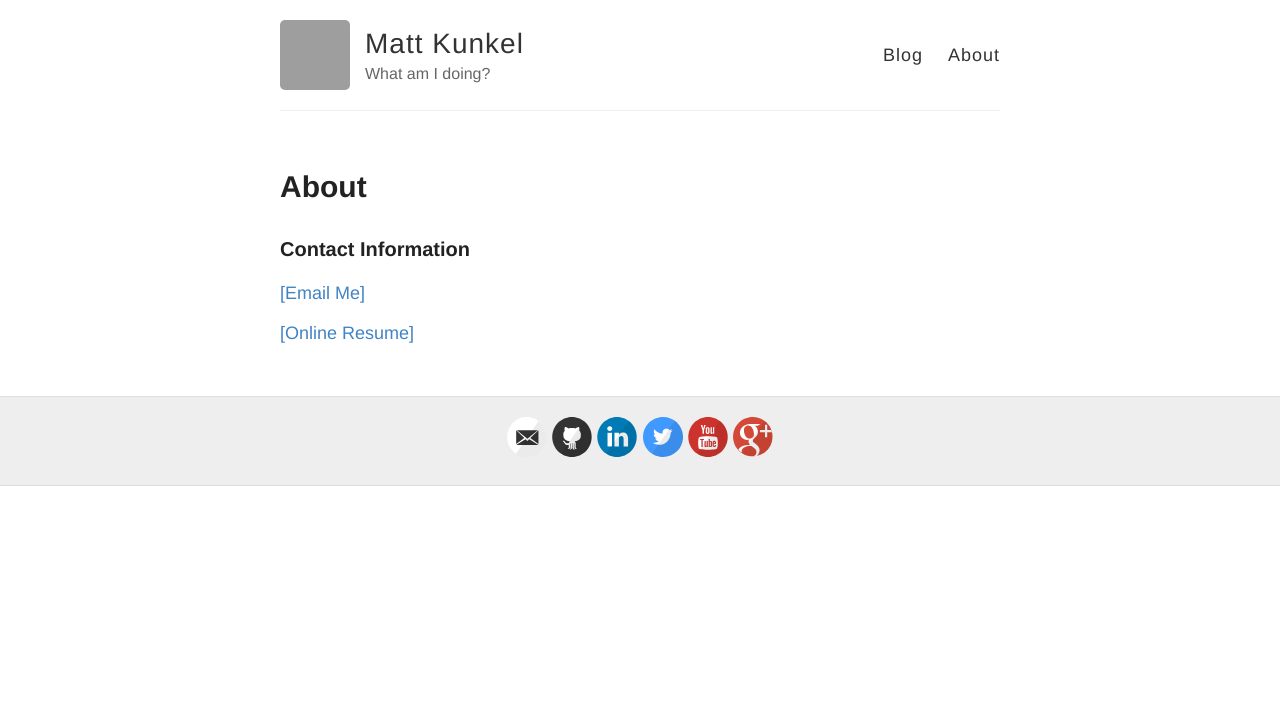
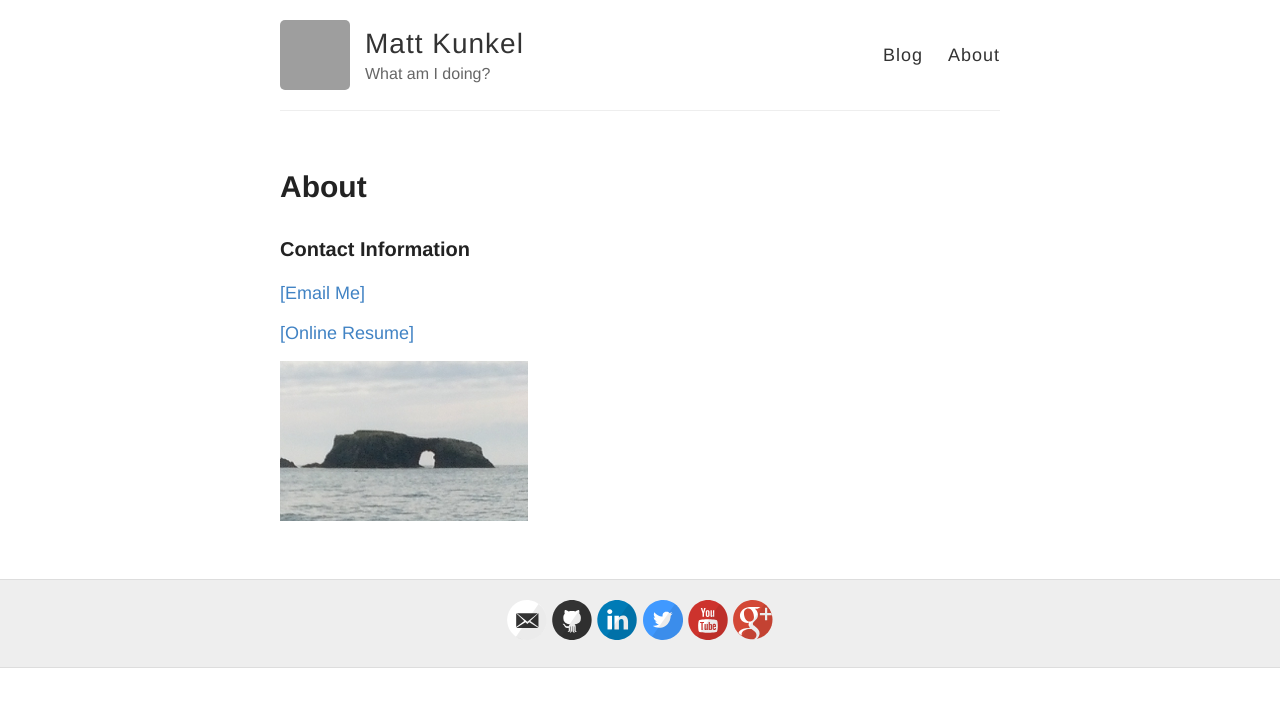
Before and after one commit to modulusx/modulusx.github.io, a Jekyll site: the page built from about.md, in a window 1280 px wide. Shown: the top 707 px of the page. Built offline with Jekyll 4.4.1, drawn with Linux system fonts in a browser that asks for light colours; grey boxes are pictures that could not be loaded.

Commit message:
Updated About

```diff
--- a/about.md
+++ b/about.md
@@ -9,3 +9,5 @@ layout: page
 [\[Email Me\]](mailto:matt@mrkunkel.com)
 
 [\[Online Resume\]](http://resume.mrkunkel.com)
+
+![archedrock.png](/uploads/archedrock.png)
```
